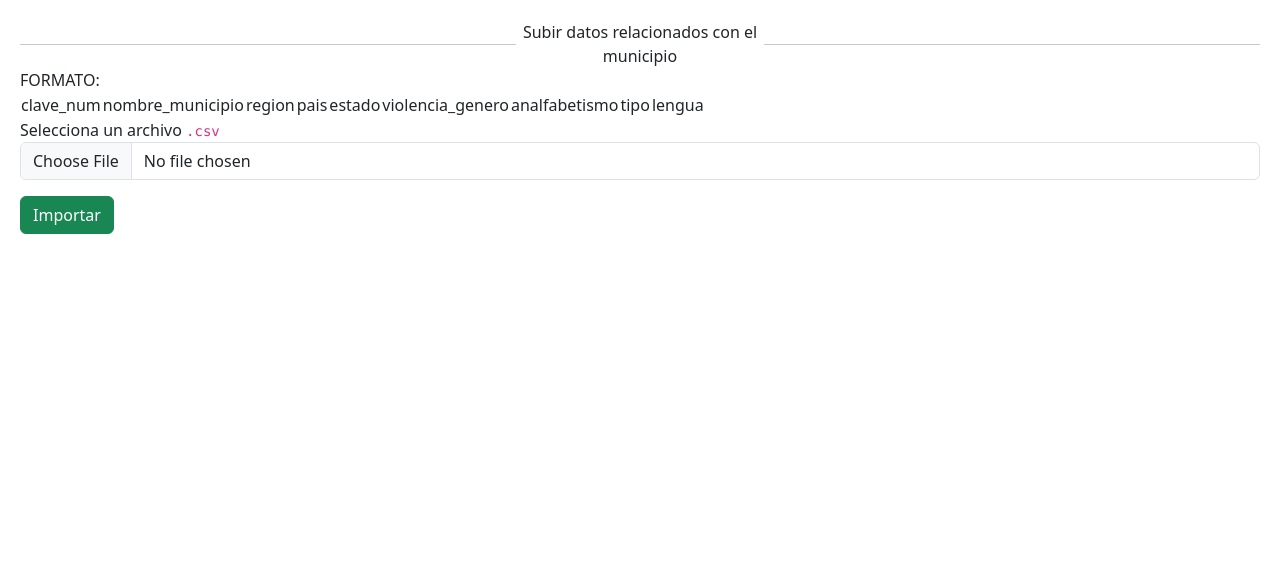
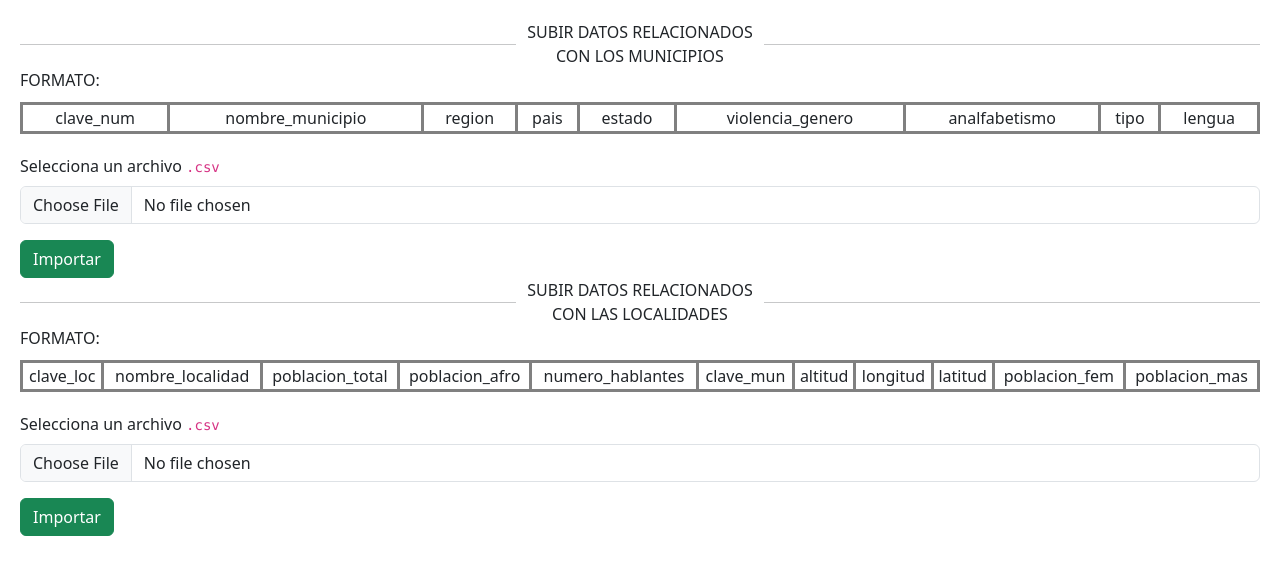
Before and after one commit to Erwin-Eli-Parada/SIEPCIO, a PHP site: page /SIE/admin/subida.php in a window 1280 px wide. Shown: the part 116-691 px from the top of the page. Run offline with PHP 8.4, Linux system fonts and the light colour scheme; the visitor is signed in with stand-in values (Sample User, id 1); some libraries are stand-ins or nearby versions.

Commit message:
Modulo administración v2

```diff
--- a/admin/index.php
+++ b/admin/index.php
@@ -28,6 +28,9 @@ $url_base = "http://localhost/SIE/";
         <div class="logoWrapper">
             <img src="../src/img/Logo_SIPCIA_2.png" class="imagen" alt="Responsive image">
         </div>
+        <span style="color:<?php echo isset($_GET["errorusuario"]) ? ($_GET["errorusuario"]== "SI" ? "#911D44" : "wheat") : "wheat" ?>;">
+            <?php echo isset($_GET["errorusuario"]) ? ($_GET["errorusuario"]== "SI" ? "Datos incorrectos" : "Ingrese sus Datos") : "Ingrese sus Datos" ?>
+        </span>
         <div class="inputWrapper">
             <div class="inputLabel">CORREO:</div>
             <input id="email" name="email" class="input" type="email">
--- a/admin/login.php
+++ b/admin/login.php
@@ -22,7 +22,7 @@ if (isset($_POST['email']) && isset($_POST['password'])) {
         $_SESSION['usuarioA']="SI";
         header("Location: subida.php");
     } else {
-        header("Location: index.php");
+        header("Location: index.php?errorusuario=SI");
     }
 }
 ?>
--- a/admin/post_importar_csv.php
+++ b/admin/post_municipio_csv.php
@@ -58,7 +58,7 @@ try {
     }
 
     // print_r("Insertados: " . $inserted);
-    header("Location: subida.php?municipio=true&inserted=" . $inserted);
+    header("Location: subida.php?municipio=true&total=".$total."&inserted=".$inserted."&errors=".$errors);
 } catch (Exception $e) {
     print_r($e);
     // header("Location: login.php");
--- a/admin/subida.php
+++ b/admin/subida.php
@@ -34,10 +34,11 @@ if ($usuarioA != "SI") {
     <div class="dataContainer">
         <div class="dataContainerTitle">
             <hr>
-            <div class="dataTitle">Subir datos relacionados con el municipio</div>
+            <div class="dataTitle">SUBIR DATOS RELACIONADOS CON LOS MUNICIPIOS</div>
             <hr>
         </div>
         <div class="dataContainerFormatoTitle">FORMATO:</div>
+        <div class="dataContainerFormatoWrapper">
             <table class="dataContainerFormato">
                 <tr>
                     <td>clave_num</td>
@@ -51,7 +52,40 @@ if ($usuarioA != "SI") {
                     <td>lengua</td>
                 </tr>
             </table>
-        <form class="formulario" action="post_importar_csv.php" method="POST" enctype="multipart/form-data">
+        </div>
+        <form class="formulario" action="post_municipio_csv.php" method="POST" enctype="multipart/form-data">
+            <div class="mb-3">
+                <label for="archivo">Selecciona un archivo <code>.csv</code></label>
+                <input type="file" class="form-control" name="archivo" id="archivo" accept=".csv" required>
+            </div>
+            <button class="btn btn-success" type="submit">Importar</button>
+        </form>
+    </div>
+    <div class="dataContainer">
+        <div class="dataContainerTitle">
+            <hr>
+            <div class="dataTitle">SUBIR DATOS RELACIONADOS CON LAS LOCALIDADES</div>
+            <hr>
+        </div>
+        <div class="dataContainerFormatoTitle">FORMATO:</div>
+        <div class="dataContainerFormatoWrapper">
+            <table class="dataContainerFormato">
+                <tr>
+                    <td>clave_loc</td>
+                    <td>nombre_localidad</td>
+                    <td>poblacion_total</td>
+                    <td>poblacion_afro</td>
+                    <td>numero_hablantes</td>
+                    <td>clave_mun</td>
+                    <td>altitud</td>
+                    <td>longitud</td>
+                    <td>latitud</td>
+                    <td>poblacion_fem</td>
+                    <td>poblacion_mas</td>
+                </tr>
+            </table>
+        </div>
+        <form class="formulario" action="" method="POST" enctype="multipart/form-data">
             <div class="mb-3">
                 <label for="archivo">Selecciona un archivo <code>.csv</code></label>
                 <input type="file" class="form-control" name="archivo" id="archivo" accept=".csv" required>
--- a/styles/subida.css
+++ b/styles/subida.css
@@ -45,3 +45,23 @@
     width: 20%;
     text-align: center;
 }
+
+.dataContainerFormatoWrapper{
+    width: 100%;
+    overflow-x: scroll;
+}
+
+.dataContainerFormato{
+    width: 100%;
+    margin-top: 10px;
+    margin-bottom: 20px;
+}
+
+.dataContainerFormato td{
+    border: gray 3px solid;
+    text-align: center;
+}
+
+.mb-3 label{
+    margin-bottom: 8px;
+}
```
Lines whose indentation alone changed are shown as unchanged.
